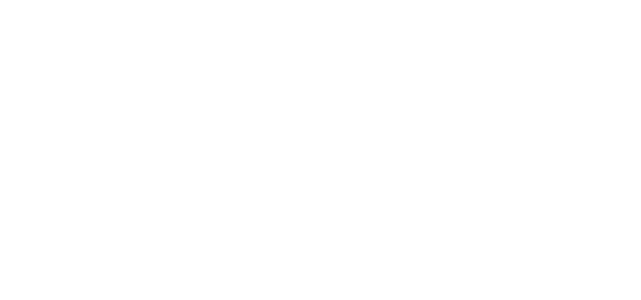
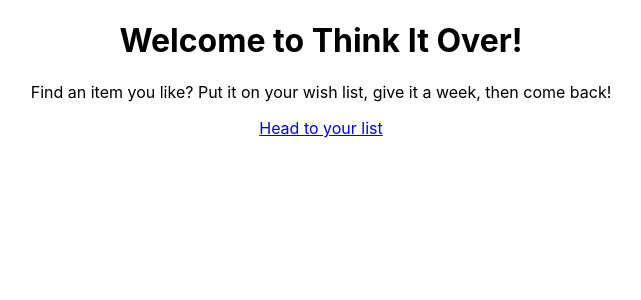
Before and after one commit to kaelaclement/think-it-over, a React (Create React App) app in the folder client/: page / in a window 1280 px wide. Shown: the top 300 px of the page, without its empty margins (319-960 px from the left). Built offline with nearby package versions, Linux system fonts and the light colour scheme.

Commit message:
add Home component with link to list

```diff
--- a/client/src/App.js
+++ b/client/src/App.js
@@ -2,6 +2,7 @@
 import './App.css';
 import List from './components/List';
 import { Route } from 'react-router-dom';
+import Home from './components/Home';
 
 function App() {
   return (
@@ -9,7 +10,9 @@
       {/* <header>
         I'll want a header eventually
       </header> */}
+      <Route exact path="/" component={Home} />
       <Route exact path="/my_list" component={List} />
+      {/* <Route exact path="/:itemId" component={Item} /> */}
     </div>
   );
 }
--- /dev/null
+++ b/client/src/components/Home.js
@@ -0,0 +1,14 @@
+import React from 'react';
+import { Link } from 'react-router-dom';
+
+const Home = () => {
+  return (
+    <>
+      <h1>Welcome to Think It Over!</h1>
+      <p>Find an item you like? Put it on your wish list, give it a week, then come back!</p>
+      <Link to="/my_list">Head to your list</Link>
+    </>
+  )
+}
+
+export default Home;
```
